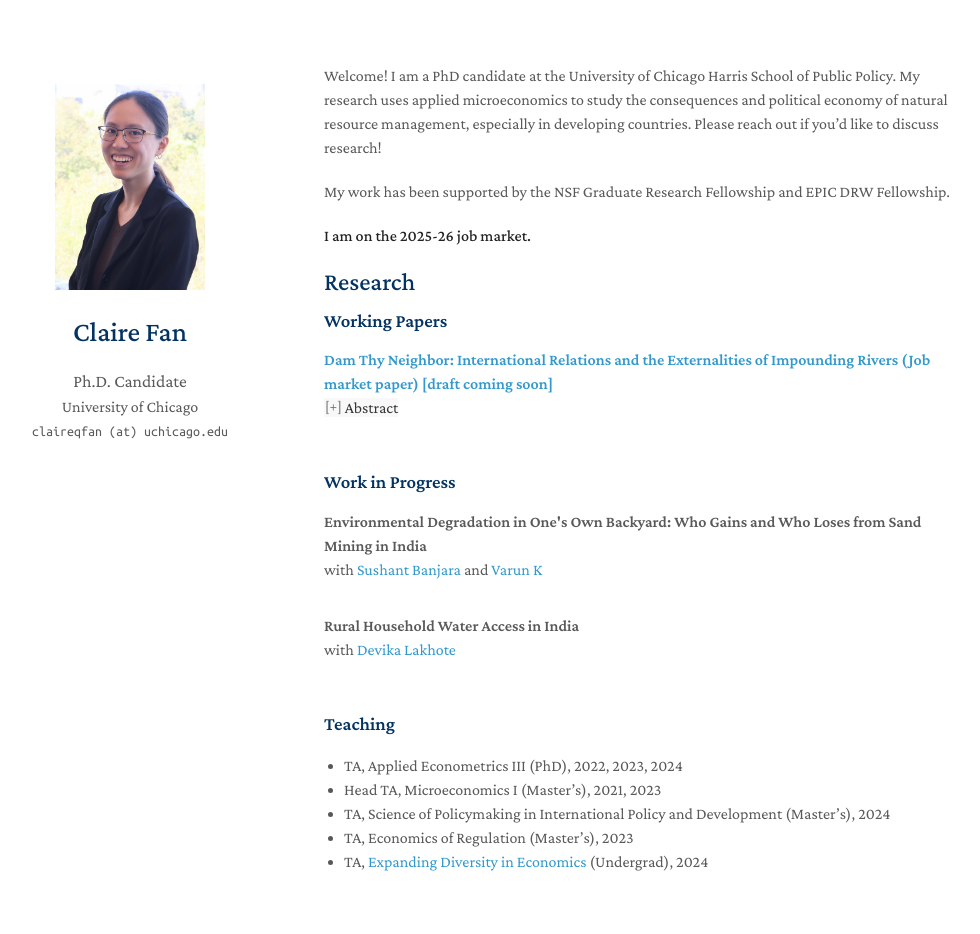
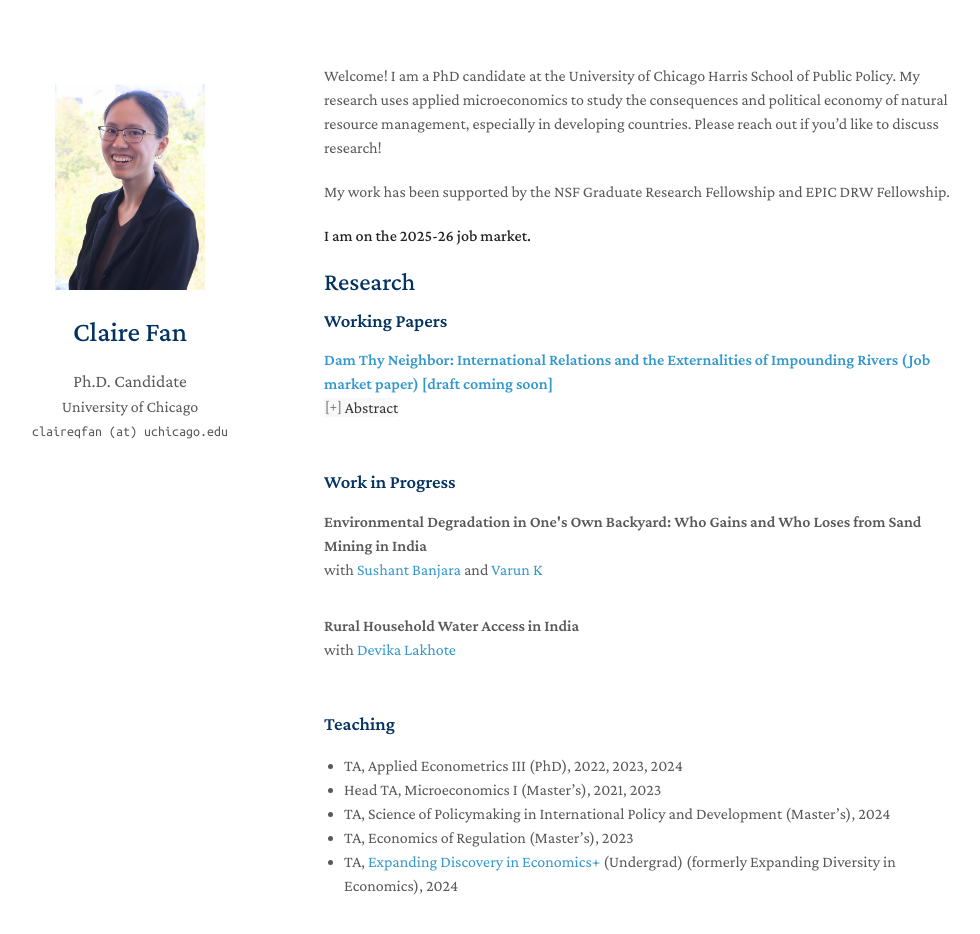
Before and after one commit to claireqfan/claireqfan.github.io, a Jekyll site: the page built from index.md, in a window 1280 px wide and 992 px high. Shown: the top 934 px of the window, without its empty margins (146-1126 px from the left). Built offline with Jekyll 4.4.1, drawn with Linux system fonts in a browser that asks for light colours; nearby versions of some CDN libraries; a style sheet for code colours, icons or effects is not loaded.

Commit message:
fixing EDE name

```diff
--- a/_includes/teaching.md
+++ b/_includes/teaching.md
@@ -4,5 +4,5 @@
   <li><autocolor>Head TA, Microeconomics I (Master’s), 2021, 2023 </autocolor></li>
   <li><autocolor>TA, Science of Policymaking in International Policy and Development (Master’s), 2024 </autocolor></li>
   <li><autocolor>TA, Economics of Regulation (Master’s), 2023</autocolor></li>
-  <li><autocolor>TA, <a href="https://www.chicagobooth.edu/expanding-discovery-in-economics">Expanding Diversity in Economics</a> (Undergrad), 2024</autocolor></li>
+  <li><autocolor>TA, <a href="https://www.chicagobooth.edu/expanding-discovery-in-economics">Expanding Discovery in Economics+</a> (Undergrad) (formerly Expanding Diversity in Economics), 2024</autocolor></li>
 </ul>
```
